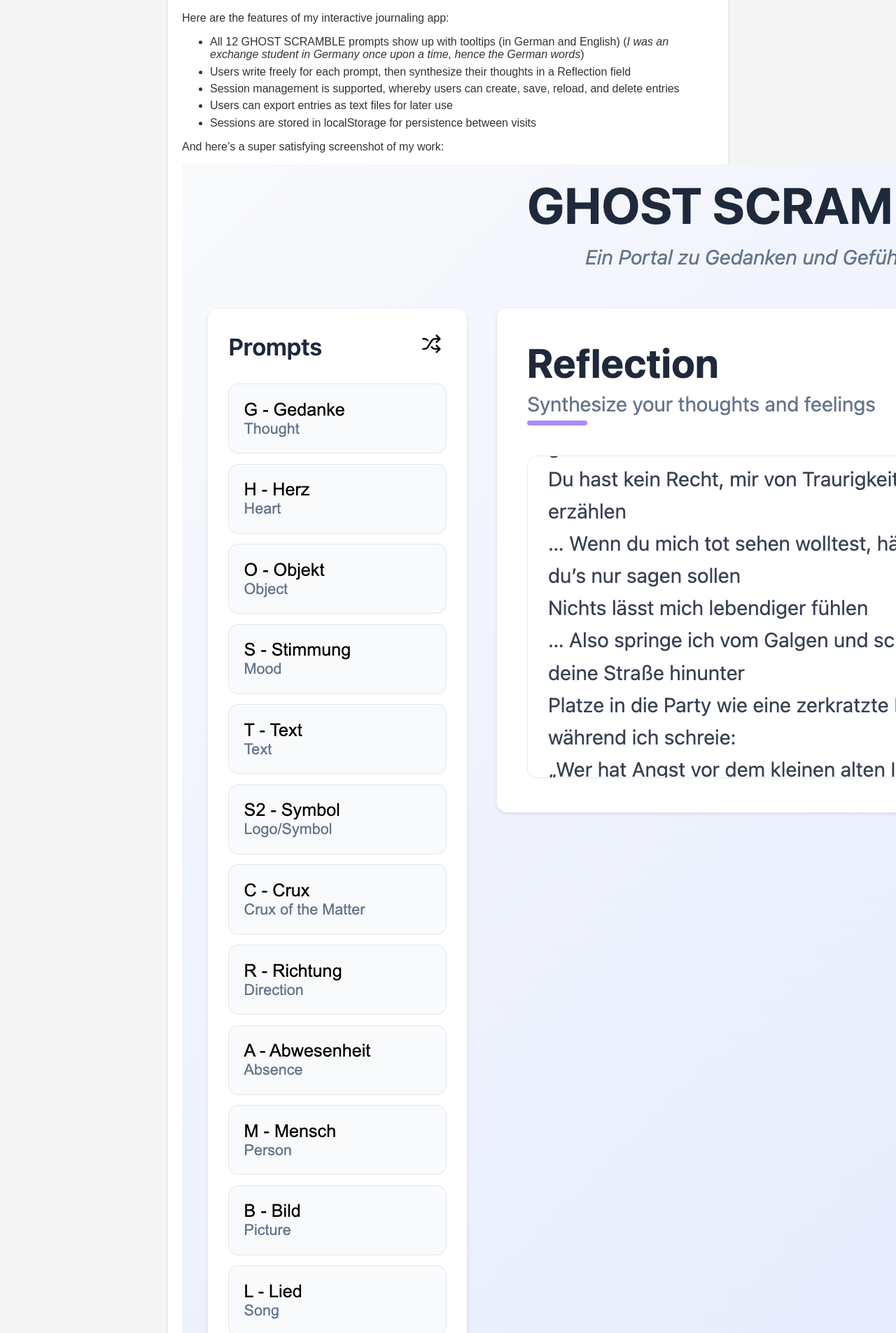
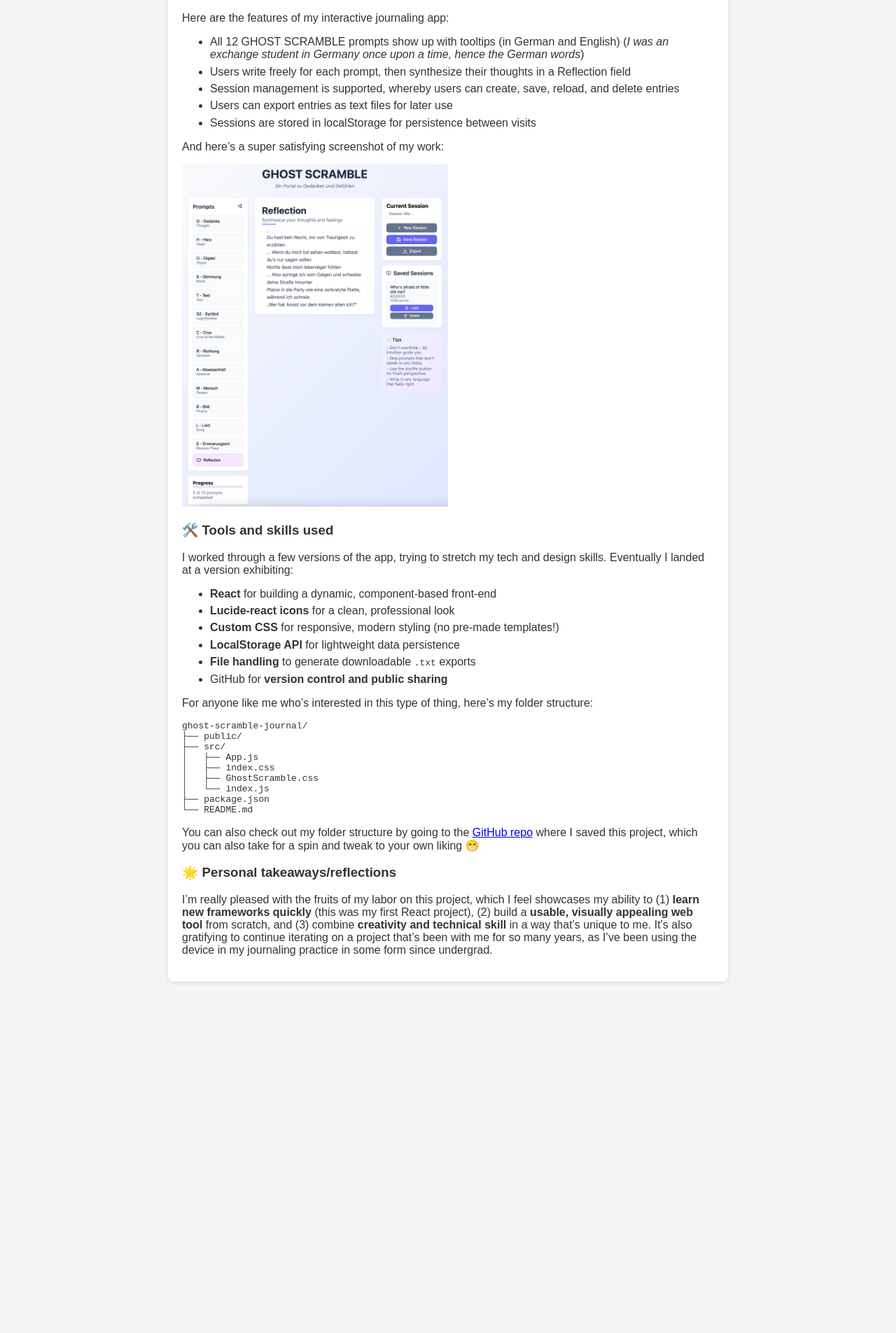
Before and after one commit to nathanwatkinsdc/nathanwatkinsdc.github.io, a Jekyll site: the page built from _posts/2025-08-01-Building-My-First-React-App.md, in a window 1280 px wide. Shown: the part 407-2312 px from the top of the page at 70% size. Built offline with Jekyll 4.4.1, drawn with Linux system fonts in a browser that asks for light colours; after the commit the page ends 1830 px from its top, so only the background shows below that.

Commit message:
Fix ghostscramble screenshot size

```diff
--- a/_posts/2025-08-01-Building-My-First-React-App.md
+++ b/_posts/2025-08-01-Building-My-First-React-App.md
@@ -25,7 +25,7 @@ Here are the features of my interactive journaling app:
 
 And here's a super satisfying screenshot of my work:
 
-![Screenshot of GHOST SCRAMBLE app in Chrome](/assets/images/ghostscramble_screenshot.png)
+<img src="/assets/images/ghostscramble_screenshot.png" alt="My photo description" style="width:50%; max-width:400px;">
 
 ### 🛠️ Tools and skills used
 I worked through a few versions of the app, trying to stretch my tech and design skills. Eventually I landed at a version exhibiting:
```
